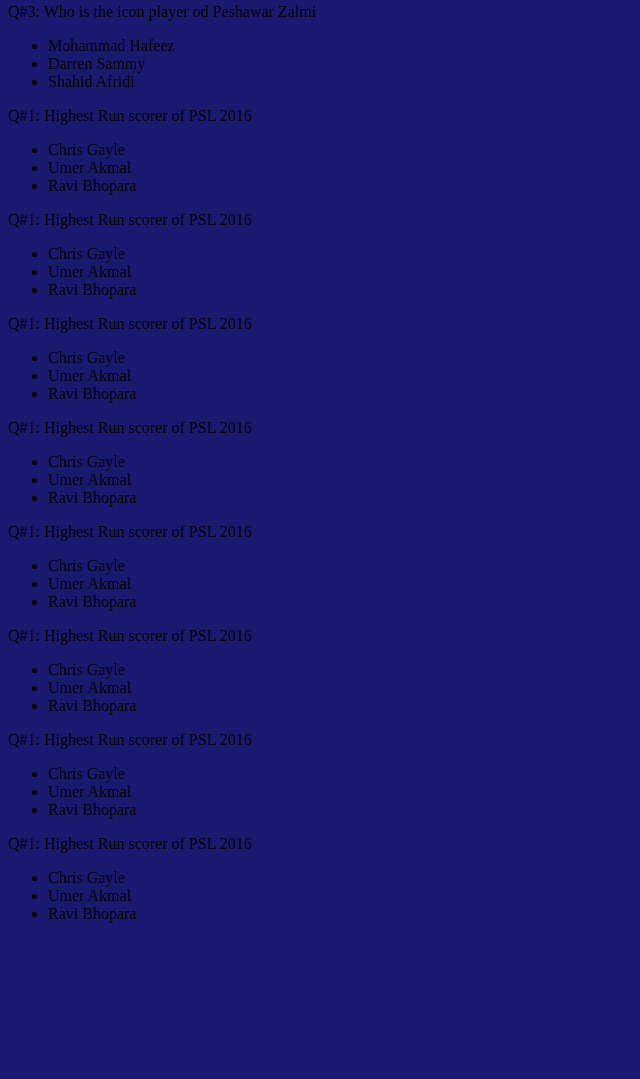
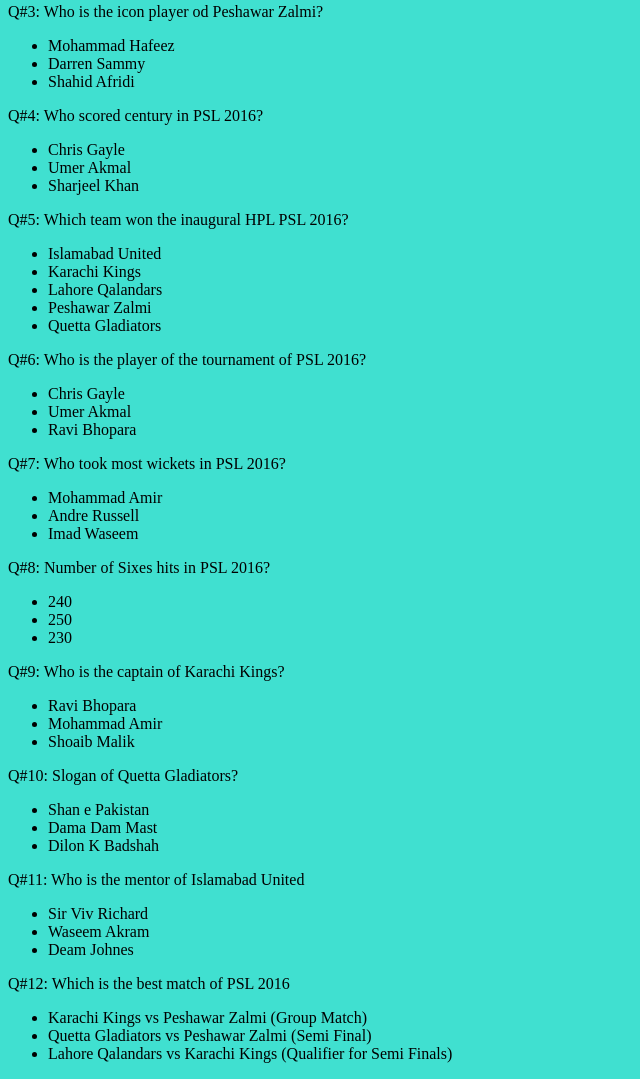
Before and after one commit to hammadhassan/JavaScript_QuizApp, a plain HTML site: page index.html in a window 1280 px wide. Shown: the part 368-1447 px from the top of the page, without its empty margins (0-640 px from the left). Before the commit the page ends 1307 px from the top, so only its background shows below. Drawn offline with Linux system fonts and the light colour scheme.

Commit message:
apply javascript

```diff
--- a/app.js
+++ b/app.js
@@ -1 +1,13 @@
-alert("welcome");
+alert("Welcome to the Quiz of Pakistan Super League 2016");
+var q1 = document.getElementById("q1");
+var q2 = document.getElementById("q2");
+var q3 = document.getElementById("q3");
+var q4 = document.getElementById("q4");
+var q5 = document.getElementById("q5");
+var q6 = document.getElementById("q6");
+var q7 = document.getElementById("q7");
+var q8 = document.getElementById("q8");
+var q9 = document.getElementById("q9");
+var q10 = document.getElementById("q10");
+var q11 = document.getElementById("q11");
+var q12 = document.getElementById("q12");
--- a/index.html
+++ b/index.html
@@ -9,13 +9,13 @@
     <div class="cont">
         <h1>Welcome to the Quiz</h1>
         <h2>Pakistan Super League</h2>
-        <p id="q1">Q#1: Who is the highest Run scorer of PSL 2016</p>
+        <p id="q1">Q#1: Who is the highest Run scorer of PSL 2016?</p>
         <ul>
             <li>Chris Gayle</li>
             <li id="ans1">Umer Akmal</li>
             <li>Ravi Bhopara</li>
         </ul>
-        <p id="q2">Q#2: which is the most expensive team of PSL 2016</p>
+        <p id="q2">Q#2: which is the most expensive team of PSL 2016?</p>
         <ul>
             <li>Islamabad United</li>
             <li id="ans2">Karachi Kings</li>
@@ -23,59 +23,67 @@
             <li>Peshawar Zalmi</li>
             <li>Quetta Gladiators</li>
         </ul>
-        <p id="q3">Q#3: Who is the icon player od Peshawar Zalmi</p>
+        <p id="q3">Q#3: Who is the icon player od Peshawar Zalmi?</p>
         <ul>
             <li>Mohammad Hafeez</li>
             <li>Darren Sammy</li>
             <li id="ans3">Shahid Afridi</li>
         </ul>
-        <p>Q#1: Highest Run scorer of PSL 2016</p>
+        <p id="q4">Q#4: Who scored century in PSL 2016?</p>
         <ul>
             <li>Chris Gayle</li>
             <li>Umer Akmal</li>
-            <li>Ravi Bhopara</li>
+            <li id="ans4">Sharjeel Khan</li>
         </ul>
-        <p>Q#1: Highest Run scorer of PSL 2016</p>
+        <p id="q5">Q#5: Which team won the inaugural HPL PSL 2016?</p>
+        <ul>
+            <li id="ans5">Islamabad United</li>
+            <li>Karachi Kings</li>
+            <li>Lahore Qalandars</li>
+            <li>Peshawar Zalmi</li>
+            <li>Quetta Gladiators</li>
+        </ul>
+        <p id="q6">Q#6: Who is the player of the tournament of PSL 2016?</p>
         <ul>
             <li>Chris Gayle</li>
             <li>Umer Akmal</li>
-            <li>Ravi Bhopara</li>
+            <li id="ans6">Ravi Bhopara</li>
         </ul>
-        <p>Q#1: Highest Run scorer of PSL 2016</p>
+        <p id="q7">Q#7: Who took most wickets in PSL 2016?</p>
         <ul>
-            <li>Chris Gayle</li>
-            <li>Umer Akmal</li>
-            <li>Ravi Bhopara</li>
+            <li>Mohammad Amir</li>
+            <li id="ans7">Andre Russell</li>
+            <li>Imad Waseem</li>
         </ul>
-        <p>Q#1: Highest Run scorer of PSL 2016</p>
+        <p id="q8">Q#8: Number of Sixes hits in PSL 2016?</p>
         <ul>
-            <li>Chris Gayle</li>
-            <li>Umer Akmal</li>
-            <li>Ravi Bhopara</li>
+            <li id="ans8">240</li>
+            <li>250</li>
+            <li>230</li>
         </ul>
-        <p>Q#1: Highest Run scorer of PSL 2016</p>
+        <p id="q9">Q#9: Who is the captain of Karachi Kings?</p>
         <ul>
-            <li>Chris Gayle</li>
-            <li>Umer Akmal</li>
-            <li>Ravi Bhopara</li>
+            <li id="ans9">Ravi Bhopara</li>
+            <li>Mohammad Amir</li>
+            <li>Shoaib Malik</li>
         </ul>
-        <p>Q#1: Highest Run scorer of PSL 2016</p>
+        <p id="q10">Q#10: Slogan of Quetta Gladiators?</p>
         <ul>
-            <li>Chris Gayle</li>
-            <li>Umer Akmal</li>
-            <li>Ravi Bhopara</li>
+            <li id="ans10">Shan e Pakistan</li>
+            <li>Dama Dam Mast</li>
+            <li>Dilon K Badshah</li>
         </ul>
-        <p>Q#1: Highest Run scorer of PSL 2016</p>
+        <p id="q11">Q#11: Who is the mentor of Islamabad United</p>
         <ul>
-            <li>Chris Gayle</li>
-            <li>Umer Akmal</li>
-            <li>Ravi Bhopara</li>
+            <li>Sir Viv Richard</li>
+            <li id="ans11">Waseem Akram</li>
+            <li>Deam Johnes</li>
         </ul>
-        <p>Q#1: Highest Run scorer of PSL 2016</p>
+        <p id="q12">Q#12: Which is the best match of PSL 2016</p>
         <ul>
-            <li>Chris Gayle</li>
-            <li>Umer Akmal</li>
-            <li>Ravi Bhopara</li>
+            <li>Karachi Kings vs Peshawar Zalmi (Group Match)</li>
+            <li id="ans12">Quetta Gladiators vs Peshawar Zalmi (Semi Final)</li>
+            <li>Lahore Qalandars vs Karachi Kings (Qualifier for Semi Finals)</li>
         </ul>
     </div>
     <script src="app.js"></script>
--- a/style.css
+++ b/style.css
@@ -1,3 +1,3 @@
 body {
-    background-color: midnightblue;
+    background-color: turquoise;
 }
```
